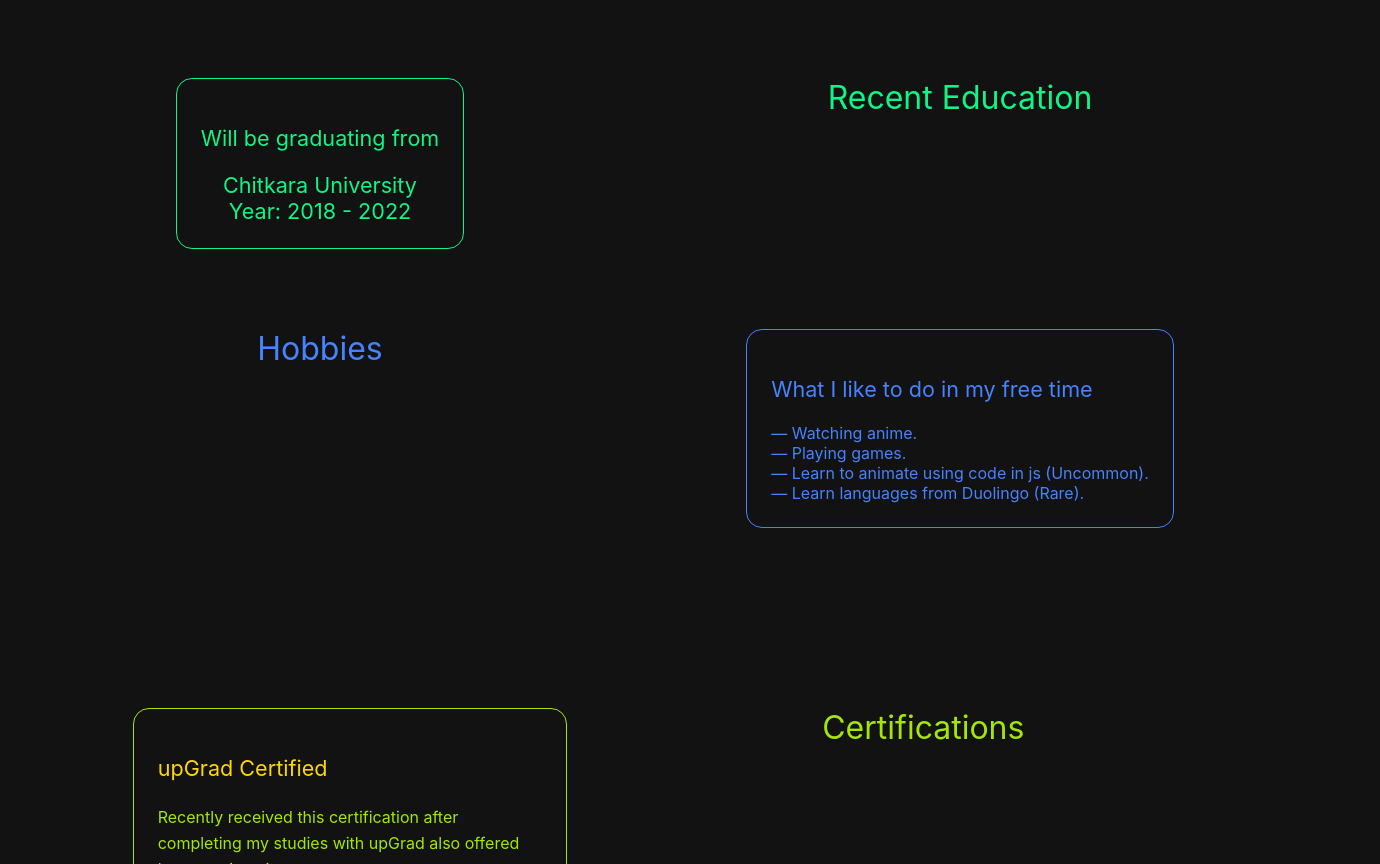
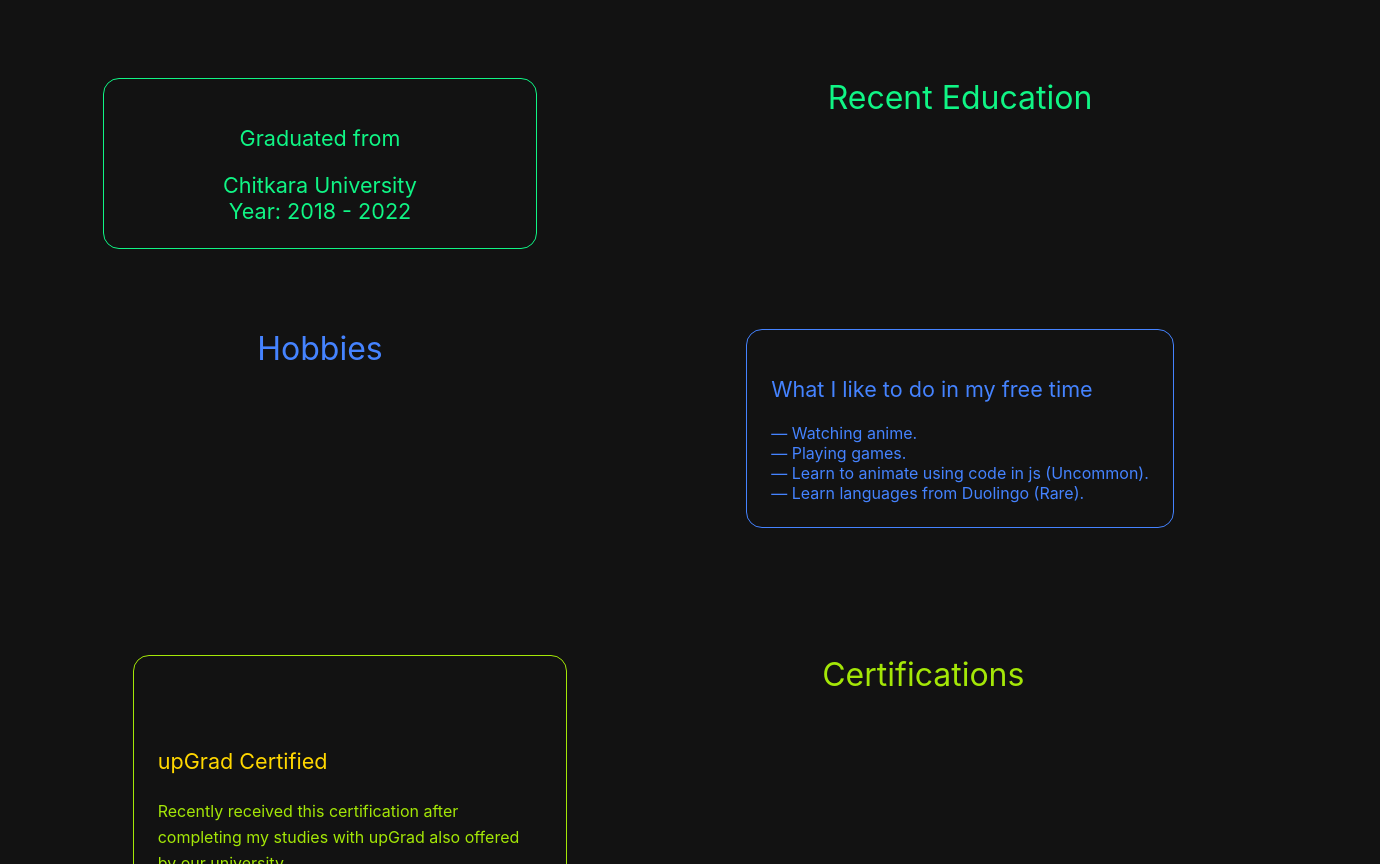
Before and after one commit to RajveerNarang/raghuweb, a React (Create React App) app: page /about in a window 1280 px wide. Shown: the part 284-1148 px from the top of the page, 1380 px wide, since content can reach past the window. Built offline with nearby package versions, Linux system fonts and the light colour scheme.

Commit message:
Updated content.

```diff
--- a/src/components/About/Education.jsx
+++ b/src/components/About/Education.jsx
@@ -10,7 +10,7 @@ function Education() {
 				data-aos='fade-right'
 			>
 				<p>
-					Will be graduating from
+					Graduated from
 				</p>
 				<span>Chitkara University</span>
 				<span>Year: 2018 - 2022</span>
--- a/src/components/About/about.module.css
+++ b/src/components/About/about.module.css
@@ -67,7 +67,7 @@
 	border-radius: 1rem;
 	color: #10f585;
 	padding: 1.5rem;
-	max-width: 30vw;
+	min-width: 30vw;
 }
 
 .list {
@@ -110,6 +110,7 @@
 	padding: 1.5rem;
 	max-width: 30vw;
 	min-width: 25vw;
+	min-height: 30vh;
 }
 .certify_body {
 	width: 100vw;
--- /dev/null
+++ b/src/components/Designs/Perro/perro.module.css
@@ -0,0 +1,6 @@
+.face {
+	position: relative;
+	width: 100%;
+	height: 100%;
+	background-color: brown;
+}
```
Also changed, not shown: src/components/Designs/Perro/PerroComponent.jsx (added, +11 -0 lines).
